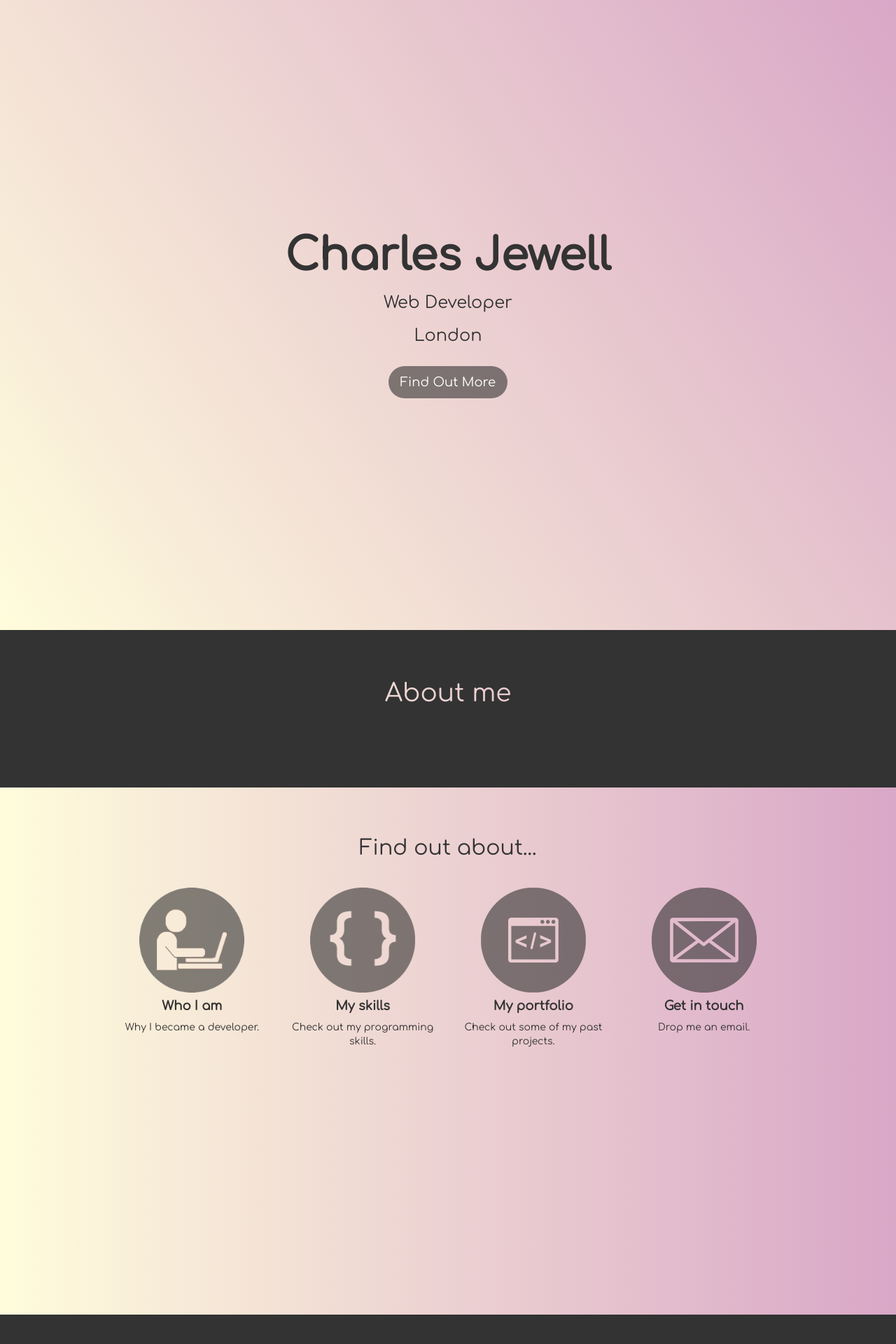
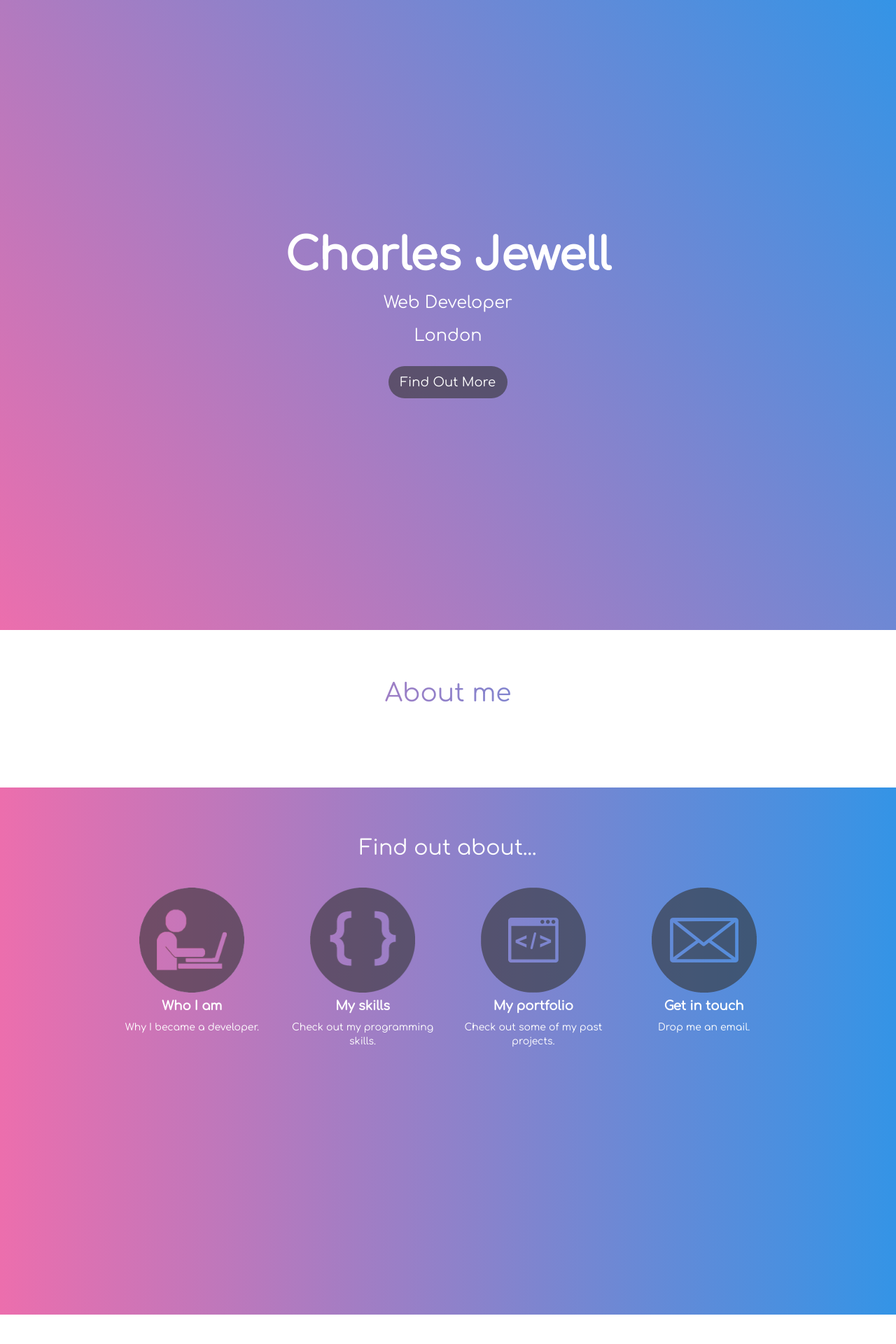
Before and after one commit to cjewell47/cjewell47.github.io, a Jekyll site: the page built from index.html, in a window 1280 px wide. Shown: the top 1920 px of the page at 70% size. Built offline with Jekyll 4.4.1, drawn with Linux system fonts in a browser that asks for light colours.

Commit message:
color change

```diff
--- a/_includes/skills.html
+++ b/_includes/skills.html
@@ -22,10 +22,6 @@
             <p class="skills-text">CSS</p>
           </div>
           <div class="col-lg-3 col-md-4 col-sm-6">
-            <img class="skills-icon" src="img/skill-icons/sass.png">
-            <p class="skills-text">Sass</p>
-          </div>
-          <div class="col-lg-3 col-md-4 col-sm-6">
             <img class="skills-icon" src="img/skill-icons/jQuery.png">
             <p class="skills-text">jQuery</p>
           </div>
@@ -36,6 +32,10 @@
           <div class="col-lg-3 col-md-4 col-sm-6">
             <img class="skills-icon" src="img/skill-icons/bootstrap.png">
             <p class="skills-text">Bootstrap</p>
+          </div>
+          <div class="col-lg-3 col-md-4 col-sm-6">
+            <img class="skills-icon" src="img/skill-icons/sass.png">
+            <p class="skills-text">Sass</p>
           </div>
           <div class="col-lg-3 col-md-4 col-sm-6">
             <img class="skills-icon" src="img/skill-icons/materialize.png">
--- a/css/stylish-portfolio.css
+++ b/css/stylish-portfolio.css
@@ -15,6 +15,10 @@ body {
 body {
     /*font-family: "Source Sans Pro","Helvetica Neue",Helvetica,Arial,sans-serif;*/
     font-family: 'Comfortaa', cursive;
+}
+
+h1, h2, h3, p {
+  color: #fff;
 }
 
 .text-vertical-center {
@@ -64,91 +68,6 @@ hr.small {
     max-width: 100px;
 }
 
-/* Side Menu */
-
-#sidebar-wrapper {
-    z-index: 1000;
-    position: fixed;
-    right: 0;
-    width: 250px;
-    height: 100%;
-    margin-right: -250px;
-    overflow-y: auto;
-    background: #222;
-    -webkit-transition: all 0.4s ease 0s;
-    -moz-transition: all 0.4s ease 0s;
-    -ms-transition: all 0.4s ease 0s;
-    -o-transition: all 0.4s ease 0s;
-    transition: all 0.4s ease 0s;
-}
-
-.sidebar-nav {
-    position: absolute;
-    top: 0;
-    width: 250px;
-    margin: 0;
-    padding: 0;
-    list-style: none;
-}
-
-.sidebar-nav li {
-    text-indent: 20px;
-    line-height: 40px;
-}
-
-.sidebar-nav li a {
-    display: block;
-    text-decoration: none;
-    color: #999;
-}
-
-.sidebar-nav li a:hover {
-    text-decoration: none;
-    color: #fff;
-    background: rgba(255,255,255,0.2);
-}
-
-.sidebar-nav li a:active,
-.sidebar-nav li a:focus {
-    text-decoration: none;
-}
-
-.sidebar-nav > .sidebar-brand {
-    height: 55px;
-    font-size: 18px;
-    line-height: 55px;
-}
-
-.sidebar-nav > .sidebar-brand a {
-    color: #999;
-}
-
-.sidebar-nav > .sidebar-brand a:hover {
-    color: #fff;
-    background: none;
-}
-
-#menu-toggle {
-    z-index: 1;
-    position: fixed;
-    top: 0;
-    right: 0;
-}
-
-#sidebar-wrapper.active {
-    right: 250px;
-    width: 250px;
-    -webkit-transition: all 0.4s ease 0s;
-    -moz-transition: all 0.4s ease 0s;
-    -ms-transition: all 0.4s ease 0s;
-    -o-transition: all 0.4s ease 0s;
-    transition: all 0.4s ease 0s;
-}
-
-.toggle {
-    margin: 5px 5px 0 0;
-}
-
 /* Header */
 
 .header {
@@ -175,17 +94,24 @@ hr.small {
     /*padding: 50px 0;*/
     padding: 4% 0;
     height: 25%;
-    background: #333;
+    /* background: #333; */
+    background: #fff;
 }
 
 #aboutMeText {
   font-size: 36px;
-  background: #fffcdc;
+  /* background: #fffcdc;
   background: -webkit-linear-gradient(to left, #d9a7c7, #fffcdc); /
   background: -o-linear-gradient(to left, #d9a7c7, #fffcdc);
   background: -moz-linear-gradient(to left, #d9a7c7, #fffcdc);
   background: linear-gradient(to left, #d9a7c7, #fffcdc);
-  // @include linear-gradient(#d9a7c7, #fffcdc);
+  // @include linear-gradient(#d9a7c7, #fffcdc); */
+  background: #ec6ead;
+  background: -webkit-linear-gradient(to left, #3494e6, #ec6ead); /
+  background: -o-linear-gradient(to left, #3494e6, #ec6ead);
+  background: -moz-linear-gradient(to left, #3494e6, #ec6ead);
+  background: linear-gradient(to left, #3494e6, #ec6ead);
+  // @include linear-gradient(#3494e6, #ec6ead);
   -webkit-background-clip: text;
   -webkit-text-fill-color: transparent;
 }
@@ -195,16 +121,23 @@ hr.small {
 .services {
     padding: 50px 0;
     /*height: 75%;*/
-    background: #fffcdc;
+    /* background: #fffcdc;
     background: -webkit-linear-gradient(to left, #d9a7c7, #fffcdc); /
     background: -o-linear-gradient(to left, #d9a7c7, #fffcdc);
     background: -moz-linear-gradient(to left, #d9a7c7, #fffcdc);
     background: linear-gradient(to left, #d9a7c7, #fffcdc);
-    // @include linear-gradient(#d9a7c7, #fffcdc);
+    // @include linear-gradient(#d9a7c7, #fffcdc); */
+    background: #ec6ead;
+    background: -webkit-linear-gradient(to left, #3494e6, #ec6ead); /
+    background: -o-linear-gradient(to left, #3494e6, #ec6ead);
+    background: -moz-linear-gradient(to left, #3494e6, #ec6ead);
+    background: linear-gradient(to left, #3494e6, #ec6ead);
+    // @include linear-gradient(#3494e6, #ec6ead);
 }
 
 .menu-title {
-  color: #333;
+  /* color: #333; */
+  color: #fff;
   padding-bottom: 30px;
 }
 
@@ -217,7 +150,8 @@ hr.small {
 
 .service-item {
     margin-bottom: 30px;
-    color: #333;
+    /* color: #333; */
+    color: #fff;
 }
 
 .who-text, .port-text, .con-text, .skill-text {
@@ -234,17 +168,24 @@ hr.small {
 .whoiam {
   padding: 4% 0;
   height: 25%;
-  background-color: #333;
+  /* background-color: #333; */
+  background-color: #fff;
 }
 
 #whoiamtext {
   font-size: 36px;
-  background: #fffcdc;
+  /* background: #fffcdc;
   background: -webkit-linear-gradient(to left, #d9a7c7, #fffcdc); /
   background: -o-linear-gradient(to left, #d9a7c7, #fffcdc);
   background: -moz-linear-gradient(to left, #d9a7c7, #fffcdc);
   background: linear-gradient(to left, #d9a7c7, #fffcdc);
-  // @include linear-gradient(#d9a7c7, #fffcdc);
+  // @include linear-gradient(#d9a7c7, #fffcdc); */
+  background: #ec6ead;
+  background: -webkit-linear-gradient(to left, #3494e6, #ec6ead); /
+  background: -o-linear-gradient(to left, #3494e6, #ec6ead);
+  background: -moz-linear-gradient(to left, #3494e6, #ec6ead);
+  background: linear-gradient(to left, #3494e6, #ec6ead);
+  // @include linear-gradient(#3494e6, #ec6ead);
   -webkit-background-clip: text;
   -webkit-text-fill-color: transparent;
 }
@@ -259,12 +200,18 @@ hr.small {
 
 #whoiam2 {
   /*height: 75%;*/
-  background: #fffcdc;
+  /* background: #fffcdc;
   background: -webkit-linear-gradient(to left, #d9a7c7, #fffcdc); /
   background: -o-linear-gradient(to left, #d9a7c7, #fffcdc);
   background: -moz-linear-gradient(to left, #d9a7c7, #fffcdc);
   background: linear-gradient(to left, #d9a7c7, #fffcdc);
-  // @include linear-gradient(#d9a7c7, #fffcdc);
+  // @include linear-gradient(#d9a7c7, #fffcdc); */
+  background: #ec6ead;
+  background: -webkit-linear-gradient(to left, #3494e6, #ec6ead); /
+  background: -o-linear-gradient(to left, #3494e6, #ec6ead);
+  background: -moz-linear-gradient(to left, #3494e6, #ec6ead);
+  background: linear-gradient(to left, #3494e6, #ec6ead);
+  // @include linear-gradient(#3494e6, #ec6ead);
 }
 
 .bio {
@@ -294,24 +241,36 @@ hr.small {
 
 .spaceDivide {
   height: 300px;
-  background: #fffcdc;
+  /* background: #fffcdc;
   background: -webkit-linear-gradient(to left, #d9a7c7, #fffcdc); /
   background: -o-linear-gradient(to left, #d9a7c7, #fffcdc);
   background: -moz-linear-gradient(to left, #d9a7c7, #fffcdc);
   background: linear-gradient(to left, #d9a7c7, #fffcdc);
-  // @include linear-gradient(#d9a7c7, #fffcdc);
+  // @include linear-gradient(#d9a7c7, #fffcdc); */
+  background: #ec6ead;
+  background: -webkit-linear-gradient(to left, #3494e6, #ec6ead); /
+  background: -o-linear-gradient(to left, #3494e6, #ec6ead);
+  background: -moz-linear-gradient(to left, #3494e6, #ec6ead);
+  background: linear-gradient(to left, #3494e6, #ec6ead);
+  // @include linear-gradient(#3494e6, #ec6ead);
 }
 
 
 /*Skills*/
 
 #skills {
-  background: #fffcdc;
+  /* background: #fffcdc;
   background: -webkit-linear-gradient(to left, #d9a7c7, #fffcdc); /
   background: -o-linear-gradient(to left, #d9a7c7, #fffcdc);
   background: -moz-linear-gradient(to left, #d9a7c7, #fffcdc);
   background: linear-gradient(to left, #d9a7c7, #fffcdc);
-  // @include linear-gradient(#d9a7c7, #fffcdc);
+  // @include linear-gradient(#d9a7c7, #fffcdc); */
+  background: #ec6ead;
+  background: -webkit-linear-gradient(to left, #3494e6, #ec6ead); /
+  background: -o-linear-gradient(to left, #3494e6, #ec6ead);
+  background: -moz-linear-gradient(to left, #3494e6, #ec6ead);
+  background: linear-gradient(to left, #3494e6, #ec6ead);
+  // @include linear-gradient(#3494e6, #ec6ead);
 }
 
 .rule-padding {
@@ -349,16 +308,23 @@ hr.small {
 
 .portfolio {
     padding: 50px 0;
-    background: #fffcdc;
+    /* background: #fffcdc;
     background: -webkit-linear-gradient(to left, #d9a7c7, #fffcdc); /
     background: -o-linear-gradient(to left, #d9a7c7, #fffcdc);
     background: -moz-linear-gradient(to left, #d9a7c7, #fffcdc);
     background: linear-gradient(to left, #d9a7c7, #fffcdc);
-    // @include linear-gradient(#d9a7c7, #fffcdc);
+    // @include linear-gradient(#d9a7c7, #fffcdc); */
+    background: #ec6ead;
+    background: -webkit-linear-gradient(to left, #3494e6, #ec6ead); /
+    background: -o-linear-gradient(to left, #3494e6, #ec6ead);
+    background: -moz-linear-gradient(to left, #3494e6, #ec6ead);
+    background: linear-gradient(to left, #3494e6, #ec6ead);
+    // @include linear-gradient(#3494e6, #ec6ead);
 }
 
 hr {
-  border-color: #333;
+  /* border-color: #333; */
+  border-color: #fff;
 }
 
 .my-img-container {
@@ -423,17 +389,23 @@ hr {
 /* Contact */
 
 .contact {
-    color: #333;
-    /*height: 80%;*/
-    /*padding: 50px 0;*/
+    /* color: #333; */
+    color: #fff;
+
     margin-top: -20px;
     padding-bottom: 20px;
-    background: #fffcdc;
+    /* background: #fffcdc;
     background: -webkit-linear-gradient(to left, #d9a7c7, #fffcdc); /
     background: -o-linear-gradient(to left, #d9a7c7, #fffcdc);
     background: -moz-linear-gradient(to left, #d9a7c7, #fffcdc);
     background: linear-gradient(to left, #d9a7c7, #fffcdc);
-    // @include linear-gradient(#d9a7c7, #fffcdc);
+    // @include linear-gradient(#d9a7c7, #fffcdc); */
+    background: #ec6ead;
+    background: -webkit-linear-gradient(to left, #3494e6, #ec6ead); /
+    background: -o-linear-gradient(to left, #3494e6, #ec6ead);
+    background: -moz-linear-gradient(to left, #3494e6, #ec6ead);
+    background: linear-gradient(to left, #3494e6, #ec6ead);
+    // @include linear-gradient(#3494e6, #ec6ead);
 }
 
 .contact .btn {
@@ -441,7 +413,8 @@ hr {
 }
 
 #email {
-  color: rgba(51,51,51,0.6);
+  /* color: rgba(51,51,51,0.6); */
+  color: #fff;
   font-size: 20px;
 }
 
@@ -479,5 +452,6 @@ hr {
 
 footer {
     padding: 20px 0;
-    background-color: #333;
+    /* background-color: #333; */
+    background-color: #fff;
 }
--- a/js/custom.js
+++ b/js/custom.js
@@ -209,14 +209,22 @@ $(() => {
     const degree = count % 360;
 
     $('.header').css(
+      // 'background',
+      // '-webkit-linear-gradient(' + degree + 'deg, #d9a7c7, #fffcdc)',
+      // 'background',
+      // '-o-linear-gradient(' + degree + 'deg, #d9a7c7, #fffcdc)',
+      // 'background',
+      // '-moz-linear-gradient(' + degree + 'deg, #d9a7c7, #fffcdc)',
+      // 'background',
+      // 'linear-gradient(' + degree + 'deg, #d9a7c7, #fffcdc)'
       'background',
-      '-webkit-linear-gradient(' + degree + 'deg, #d9a7c7, #fffcdc)',
+      '-webkit-linear-gradient(' + degree + 'deg, #3494e6, #ec6ead)',
       'background',
-      '-o-linear-gradient(' + degree + 'deg, #d9a7c7, #fffcdc)',
+      '-o-linear-gradient(' + degree + 'deg, #3494e6, #ec6ead)',
       'background',
-      '-moz-linear-gradient(' + degree + 'deg, #d9a7c7, #fffcdc)',
+      '-moz-linear-gradient(' + degree + 'deg, #3494e6, #ec6ead)',
       'background',
-      'linear-gradient(' + degree + 'deg, #d9a7c7, #fffcdc)'
+      'linear-gradient(' + degree + 'deg, #3494e6, #ec6ead)'
     );
 
   }
```
